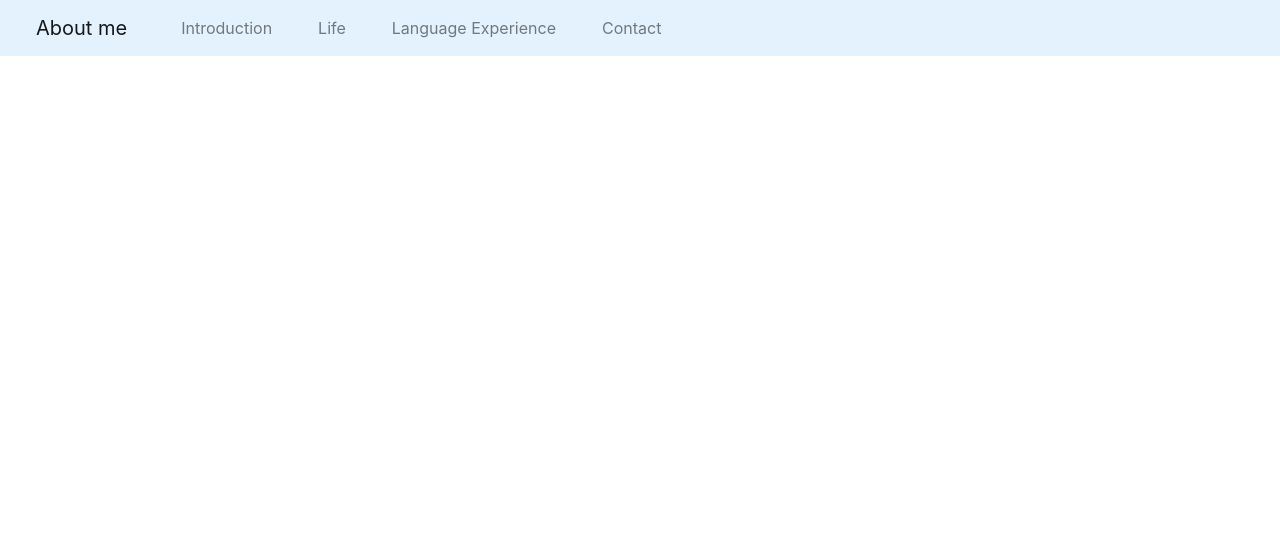
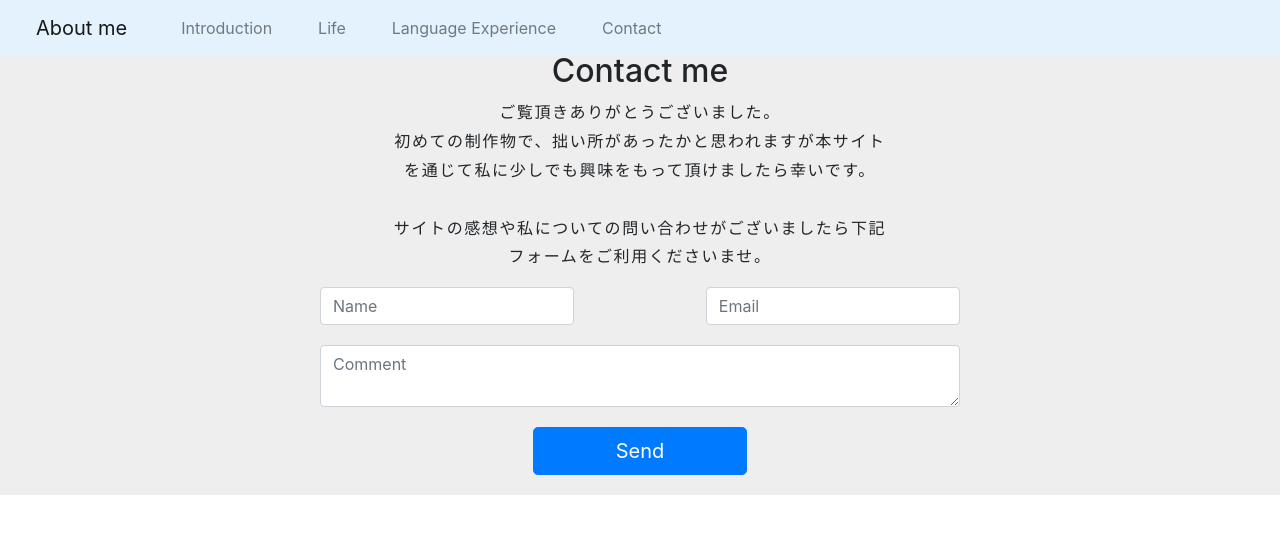
Before and after one commit to fumiya110/fumiya110.github.io, a plain HTML site: page index.html in a window 1280 px wide. Drawn offline with nearby package versions, Linux system fonts and the light colour scheme.

Commit message:
Add: コンタクトフォームの作成 headerタグ内での実装

```diff
--- a/index.html
+++ b/index.html
@@ -7,7 +7,7 @@
     <link rel="stylesheet" href="https://stackpath.bootstrapcdn.com/bootstrap/4.4.1/css/bootstrap.min.css" integrity="sha384-Vkoo8x4CGsO3+Hhxv8T/Q5PaXtkKtu6ug5TOeNV6gBiFeWPGFN9MuhOf23Q9Ifjh" crossorigin="anonymous">
     <link rel='stylesheet' href='portfolio.css'>
   </head>
-  <body class='container'>
+  <body>
 	<nav class='navbar navbar-expand-lg navbar-light fixed-top' style="background-color: #e3f2fd;">
     	<a class='navbar-brand' href='#'>About me</a>
         <button type='button' class='navbar-toggler' data-toggle='collapse' data-target='#mainNav' aria-controls="mainNav" aria-expanded="false" aria-label="ナビゲーションの切替">
@@ -24,6 +24,32 @@
     	</div>
 	</nav>
 
+	<footer class='container-fluid'>
+    	<div class='row justify-content-center'>
+    	    <h2 class='col-sm-6'>Contact me</h2>
+    	    <div class='w-100'></div>
+    	    <p  class='col-lg-5' id='footer_message'>ご覧頂きありがとうございました。<br>
+    	    初めての制作物で、拙い所があったかと思われますが本サイトを通じて私に少しでも興味をもって頂けましたら幸いです。<br><br>
+    	    サイトの感想や私についての問い合わせがございましたら下記フォームをご利用くださいませ。</p>
+    	</div>
+    	<form action='mailto:haine.taro@gmail.com'>
+    	    <div class='row justify-content-center'>
+    	        <div class='col'>
+    	          <input type='text' class='form-control col-sm-5 offset-sm-6' placeholder="Name" required>
+    	        </div>
+    	        <div class='col'>
+    	          <input type='email' class='form-control col-sm-5 offset-sm-1' placeholder="Email" required>
+    	        </div>
+    	    </div>
+    	    <div class="row">
+                <textarea class="form-control col-sm-6 offset-sm-3" rows="2" style='margin-top:20px; margin-bottom:20px' placeholder="Comment" required></textarea>
+            </div>
+            <div class='row'>
+                <button class='btn btn-lg btn-primary col-2 offset-5'>Send</button>
+            </div>
+    	</form>
+	</footer>
+
     <script src="https://ajax.googleapis.com/ajax/libs/jquery/3.4.1/jquery.min.js"></script>
     <script src="https://cdn.jsdelivr.net/npm/popper.js@1.16.0/dist/umd/popper.min.js" integrity="sha384-Q6E9RHvbIyZFJoft+2mJbHaEWldlvI9IOYy5n3zV9zzTtmI3UksdQRVvoxMfooAo" crossorigin="anonymous"></script>
     <script src="https://stackpath.bootstrapcdn.com/bootstrap/4.4.1/js/bootstrap.min.js" integrity="sha384-wfSDF2E50Y2D1uUdj0O3uMBJnjuUD4Ih7YwaYd1iqfktj0Uod8GCExl3Og8ifwB6" crossorigin="anonymous"></script>
--- a/portfolio.css
+++ b/portfolio.css
@@ -1,3 +1,8 @@
+
+html, body {
+    width: 100%;
+}
+
 body {
     padding-top:4.5rem;
 }
@@ -14,3 +19,18 @@ a {
 .navbar-nav a{
     margin-left: 30px;
 }
+
+div {
+    text-align: center;
+}
+
+footer {
+    margin-top:-20px;
+    background-color: #EEEEEE;
+    padding-bottom: 20px;
+}
+
+#footer_message {
+    line-height: 1.8em;
+    letter-spacing: 0.1em;
+}
--- a/portfolio.js
+++ b/portfolio.js
@@ -0,0 +1,4 @@
+$('#contact').on('click', function(){
+   let offset = $('footer').offset().top;
+   $('html').animate({scrollTop:offset}, 500);
+});
```
Also changed, not shown: my_portfolio.html (deleted, +0 -32 lines).
